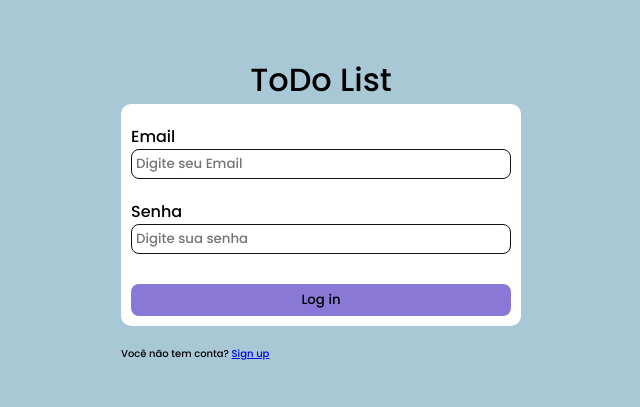
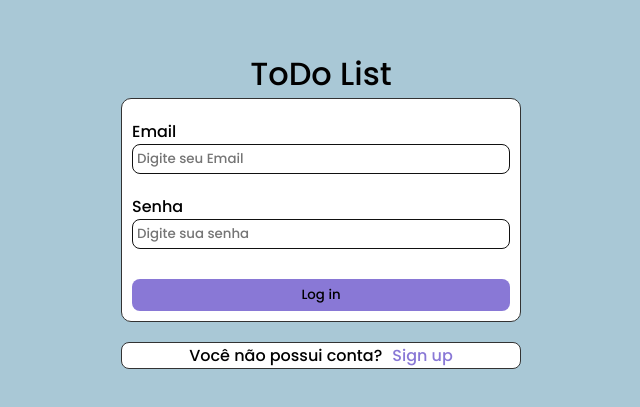
Before and after one commit to claytonfortunato/FullStack-todoList, a React (Vite) app in the folder client/: page / in a window 1280 px wide. Shown: the part 191-598 px from the top of the page, without its empty margins (319-959 px from the left). Built offline with nearby package versions, Linux system fonts and the light colour scheme.

Commit message:
feat: tab to go the create account

```diff
--- a/client/src/components/LoginInput/index.tsx
+++ b/client/src/components/LoginInput/index.tsx
@@ -4,13 +4,13 @@ export const LoginInput = () => {
   return (
     <C.Container>
       <C.Content>
-        <label htmlFor="email">Email</label>
-        <input type="text" placeholder="Digite seu Email" />
+        <C.Label htmlFor="email">Email</C.Label>
+        <C.Input type="text" placeholder="Digite seu Email" />
       </C.Content>
 
       <C.Content>
-        <label htmlFor="password">Senha</label>
-        <input type="text" placeholder="Digite sua senha" />
+        <C.Label htmlFor="password">Senha</C.Label>
+        <C.Input type="text" placeholder="Digite sua senha" />
       </C.Content>
 
       <C.Button>Log in</C.Button>
--- a/client/src/components/LoginInput/styles.ts
+++ b/client/src/components/LoginInput/styles.ts
@@ -7,6 +7,7 @@ export const Container = styled.form`
   width: 400px;
   padding: 10px;
   border-radius: 10px;
+  border: 1px solid #333;
 
   input {
     width: 100%;
@@ -29,6 +30,10 @@ export const Content = styled.div`
   margin: 10px 0px;
 `;
 
+export const Label = styled.label``;
+
+export const Input = styled.input``;
+
 export const Button = styled.button`
   background-color: ${(props) => props.theme.colors.purple};
   border: none;
--- a/client/src/page/Login/index.tsx
+++ b/client/src/page/Login/index.tsx
@@ -1,4 +1,7 @@
+import { Link } from "react-router-dom";
+
 import { LoginInput } from "../../components/LoginInput";
+
 import * as C from "./styles";
 
 export const Login = () => {
@@ -6,9 +9,10 @@ export const Login = () => {
     <C.Container>
       <C.Header>ToDo List</C.Header>
       <LoginInput />
-      <p>
-        Você não tem conta? <a href="#">Sign up</a>
-      </p>
+      <C.Action>
+        <p>Você não possui conta?</p>
+        <Link to="/register">Sign up</Link>
+      </C.Action>
     </C.Container>
   );
 };
--- a/client/src/page/Login/styles.ts
+++ b/client/src/page/Login/styles.ts
@@ -3,10 +3,6 @@ import styled from "styled-components";
 export const Container = styled.div`
   max-width: 600px;
   width: 100%;
-
-  p {
-    margin-top: 20px;
-  }
 `;
 
 export const Header = styled.h1`
@@ -14,3 +10,28 @@ export const Header = styled.h1`
   font-size: 3.2rem;
   font-weight: 500;
 `;
+
+export const Action = styled.div`
+  display: flex;
+  justify-content: center;
+  align-items: center;
+  background-color: #fff;
+  margin-top: 20px;
+  border-radius: 8px;
+  border: 1px solid #333;
+
+  > p {
+    font-size: 16px;
+  }
+
+  > a {
+    margin-left: 10px;
+    text-decoration: none;
+    font-size: 16px;
+    color: ${(props) => props.theme.colors.purple};
+
+    &:hover {
+      text-decoration: underline;
+    }
+  }
+`;
--- a/client/src/page/Register/index.tsx
+++ b/client/src/page/Register/index.tsx
@@ -1,5 +1,13 @@
+import { Link } from "react-router-dom";
+
 import * as C from "./styles";
 
 export const Register = () => {
-  return <C.Container></C.Container>;
+  return (
+    <C.Container>
+      <h1>Register Account</h1>
+      <p>Já possui conta?</p>
+      <Link to="/">Log in</Link>
+    </C.Container>
+  );
 };
```
